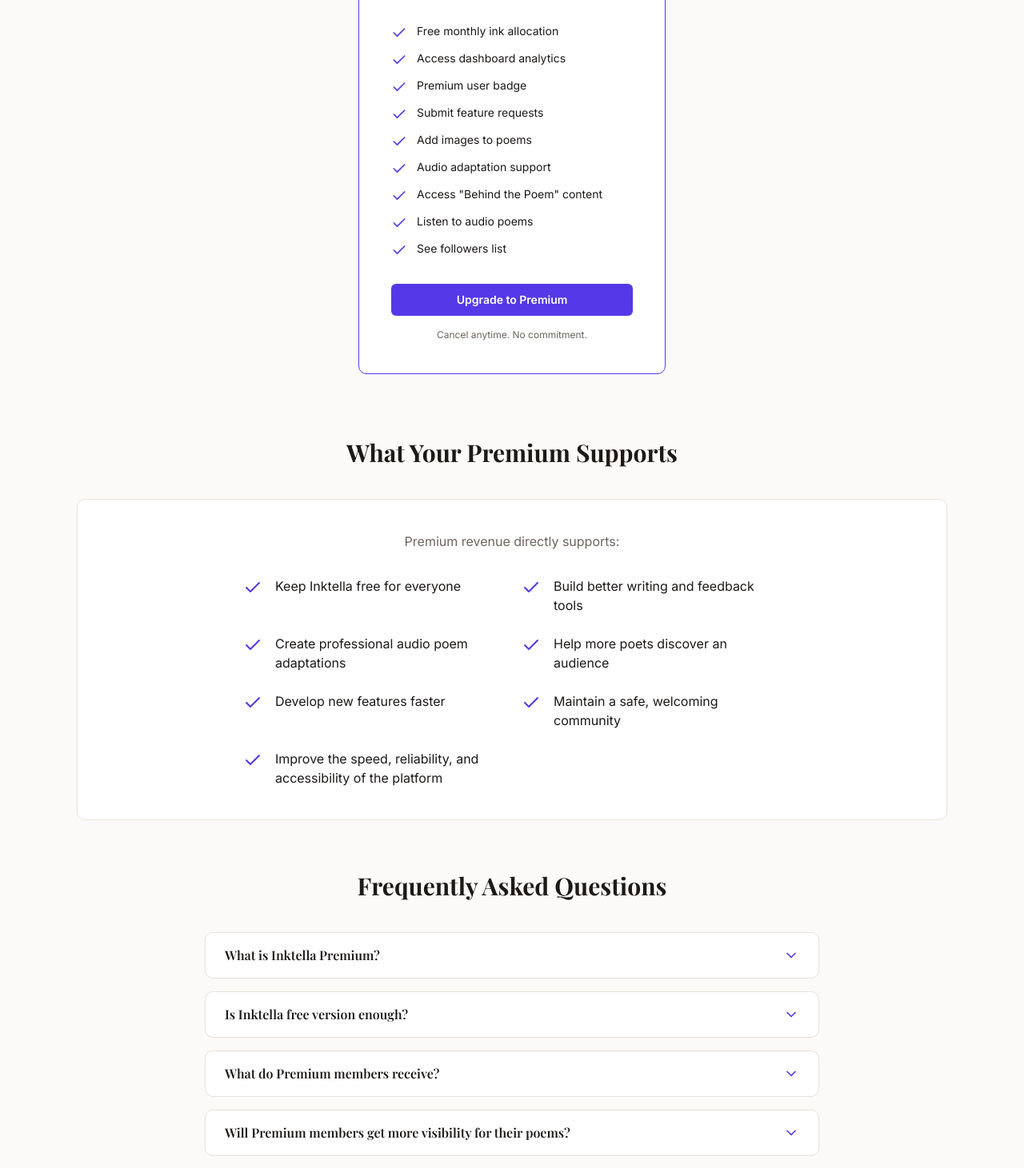
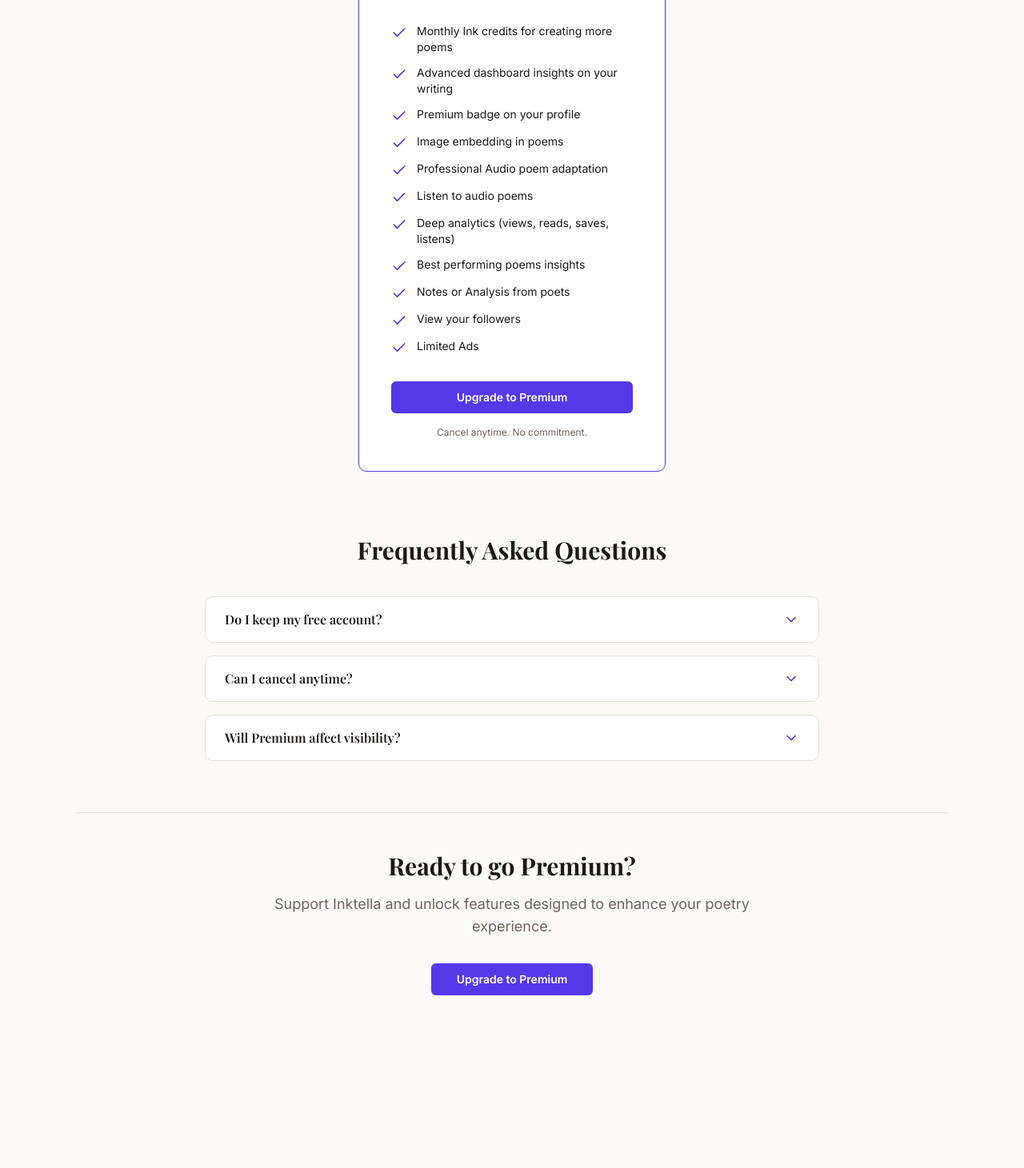
Before and after one commit to De2002/Inktella-9b0li3, a React (Vite) app: page /premium in a window 1280 px wide. Shown: the part 680-2141 px from the top of the page at 80% size. After the commit the page ends 2053 px from the top, so only its background shows below. Built offline with nearby package versions, Linux system fonts and the light colour scheme; a web font is replaced by a local one.

Commit message:
feat: update PremiumPage features and FAQ section details
Co-authored-by: De2002 <105716057+De2002@users.noreply.github.com>

```diff
--- a/src/pages/PremiumPage.tsx
+++ b/src/pages/PremiumPage.tsx
@@ -3,67 +3,36 @@
 import { useState } from 'react';
 
 const premiumFeatures = [
-  'Free monthly ink allocation',
-  'Access dashboard analytics',
-  'Premium user badge',
-  'Submit feature requests',
-  'Add images to poems',
-  'Audio adaptation support',
-  'Access "Behind the Poem" content',
+  'Monthly Ink credits for creating more poems',
+  'Advanced dashboard insights on your writing',
+  'Premium badge on your profile',
+  'Image embedding in poems',
+  'Professional Audio poem adaptation',
   'Listen to audio poems',
-  'See followers list',
+  'Deep analytics (views, reads, saves, listens)',
+  'Best performing poems insights',
+  'Notes or Analysis from poets',
+  'View your followers',
+  'Limited Ads',
 ];
 
-const benefits = [
-  'Keep Inktella free for everyone',
-  'Build better writing and feedback tools',
-  'Create professional audio poem adaptations',
-  'Help more poets discover an audience',
-  'Develop new features faster',
-  'Maintain a safe, welcoming community',
-  'Improve the speed, reliability, and accessibility of the platform',
-];
+
 
 const faqs = [
   {
-    id: 'what-is-premium',
-    question: 'What is Inktella Premium?',
-    answer: 'Inktella Premium is an optional subscription that unlocks enhanced features while keeping the core platform free. Premium subscribers get exclusive tools, badges, and content access to support their writing journey.',
+    id: 'keep-free-account',
+    question: 'Do I keep my free account?',
+    answer: 'Yes. The free version stays available.',
   },
   {
-    id: 'is-free-enough',
-    question: 'Is Inktella free version enough?',
-    answer: 'Yes. Inktella remains free and open for poets and readers. Premium is completely optional and offers additional features for those who want more from their creative experience.',
+    id: 'cancel-anytime',
+    question: 'Can I cancel anytime?',
+    answer: 'Yes. No long-term commitment.',
   },
   {
-    id: 'what-benefits',
-    question: 'What do Premium members receive?',
-    answer: 'Premium members receive monthly ink allocation, dashboard access, a premium badge, the ability to request features, image and audio support for poems, access to behind-the-scenes content, and more. Importantly, Premium does not influence poem discovery or give competitive advantages.',
-  },
-  {
-    id: 'poem-visibility',
-    question: 'Will Premium members get more visibility for their poems?',
-    answer: 'No. Poetry should be valued based on creativity, engagement, and community response — not financial support. Poem discovery is based on community feedback and merit.',
-  },
-  {
-    id: 'money-used',
-    question: 'How will Premium revenue be used?',
-    answer: 'Premium subscriptions help fund: platform hosting and maintenance, development of new features, improving tools for poets and readers, community improvements, and keeping Inktella accessible worldwide.',
-  },
-  {
-    id: 'cancel-premium',
-    question: 'Can I change or cancel Premium?',
-    answer: 'Yes. You can manage or cancel your Premium subscription at any time. Cancellation takes effect at the end of your current billing period.',
-  },
-  {
-    id: 'pay-success',
-    question: 'Will Premium make my poems more successful?',
-    answer: 'No. Premium subscription does not give anyone an advantage in publishing, feedback, discovery, or recognition. Every poet deserves an equal opportunity to be heard.',
-  },
-  {
-    id: 'flexible-billing',
-    question: 'What payment methods do you accept?',
-    answer: 'We accept all major credit cards and digital payment methods through our payment partner, Paddle. Payment is processed securely, and you can manage your subscription anytime.',
+    id: 'premium-visibility',
+    question: 'Will Premium affect visibility?',
+    answer: 'No. All poets are treated equally.',
   },
 ];
 
@@ -126,26 +95,6 @@
           </div>
         </div>
 
-        {/* What Your Support Makes Possible */}
-        <div className="mb-12 sm:mb-16">
-          <h2 className="text-2xl sm:text-3xl font-bold text-foreground text-center mb-8 sm:mb-10">
-            What Your Premium Supports
-          </h2>
-          <div className="bg-surface border border-border rounded-lg p-8 sm:p-10">
-            <p className="text-foreground-secondary mb-6 sm:mb-8 text-center text-sm sm:text-base">
-              Premium revenue directly supports:
-            </p>
-            <div className="grid grid-cols-1 sm:grid-cols-2 gap-4 sm:gap-6 max-w-2xl mx-auto">
-              {benefits.map((benefit, idx) => (
-                <div key={idx} className="flex items-start gap-3 sm:gap-4">
-                  <Check className="w-5 h-5 sm:w-6 sm:h-6 text-brand-600 dark:text-brand-400 flex-shrink-0 mt-0.5" />
-                  <span className="text-foreground text-sm sm:text-base">{benefit}</span>
-                </div>
-              ))}
-            </div>
-          </div>
-        </div>
-
         {/* FAQ Section */}
         <div className="mb-12 sm:mb-16">
           <h2 className="text-2xl sm:text-3xl font-bold text-foreground text-center mb-8 sm:mb-10">
```
